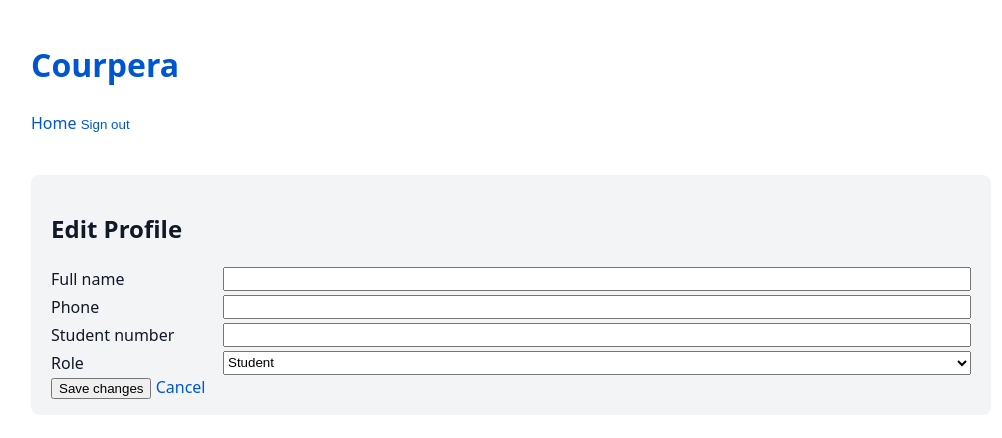
After one commit to blob451/Courpera, a Django app: page /accounts/profile/ in a window 1280 px wide. The commit adds this page. Shown: the top 438 px of the page, without its empty margins (129-1131 px from the left). Run offline with Django 5.2, Linux system fonts and the light colour scheme; the visitor is signed in with stand-in values (Sample User, id 1).

Commit message:
4.01.Accounts-Auth: profiles, registration, role homes, logout fixes
- Add accounts app and auth redirects (LOGIN/LOGOUT URLs)
- Wire /accounts/ routes in project URLs
- Create UserProfile with Role (student/teacher); add initial migration
- Auto-create profile on user creation (signals via AppConfig.ready)
- Implement registration (role selection), login, logout, profile edit
- Add role-guarded home pages (student/teacher) + dispatcher at /accounts/home/
- Introduce role_required decorator for simple role checks
- Improve header nav: Sign in/Register when anonymous; Home/Sign out when signed in
- Use POST + CSRF for Sign out; also allow GET on /accounts/logout/ to avoid 405
- Add templates: registration/login, accounts/register, home_student, home_teacher, profile

```diff
--- a/accounts/apps.py
+++ b/accounts/apps.py
@@ -6,3 +6,8 @@ class AccountsConfig(AppConfig):
 
     default_auto_field = "django.db.models.BigAutoField"
     name = "accounts"
+
+    def ready(self) -> None:  # pragma: no cover (import-time hook)
+        # Import signal handlers to auto-create user profiles on user creation.
+        from . import signals  # noqa: F401
+        return super().ready()
--- /dev/null
+++ b/accounts/forms.py
@@ -0,0 +1,40 @@
+"""Forms for user registration and profile editing."""
+from __future__ import annotations
+
+from django import forms
+from django.contrib.auth.forms import UserCreationForm
+from django.contrib.auth.models import User
+
+from .models import UserProfile, Role
+
+
+class RegistrationForm(UserCreationForm):
+    """User registration form with a role selector.
+
+    The role field writes to the related `UserProfile` after the `User`
+    instance is created. This avoids having to override the auth user
+    model in early stages.
+    """
+
+    email = forms.EmailField(required=False)
+    role = forms.ChoiceField(choices=Role.choices, initial=Role.STUDENT)
+
+    class Meta:
+        model = User
+        fields = ("username", "email", "role", "password1", "password2")
+
+    def save(self, commit: bool = True) -> User:
+        user = super().save(commit)
+        # Update or create profile role selection
+        profile, _ = UserProfile.objects.get_or_create(user=user)
+        profile.role = self.cleaned_data.get("role") or Role.STUDENT
+        profile.save(update_fields=["role"])  # explicit for clarity
+        return user
+
+
+class ProfileForm(forms.ModelForm):
+    """Simple form to edit profile contact fields and role."""
+
+    class Meta:
+        model = UserProfile
+        fields = ("full_name", "phone", "student_number", "role")
--- /dev/null
+++ b/accounts/models.py
@@ -0,0 +1,46 @@
+"""Accounts models: user profile and roles.
+
+Defines a `UserProfile` associated one-to-one with Django's `User`,
+capturing the role (student/teacher) and optional contact fields. The
+profile is created automatically on user creation.
+"""
+from __future__ import annotations
+
+from django.conf import settings
+from django.contrib.auth.models import User
+from django.db import models
+
+
+class Role(models.TextChoices):
+    """Platform roles used for simple role-based guards.
+
+    Additional roles can be introduced later; this keeps the stage small
+    and focused on the minimum required by the brief.
+    """
+
+    STUDENT = "student", "Student"
+    TEACHER = "teacher", "Teacher"
+
+
+class UserProfile(models.Model):
+    """Profile linked to a Django auth user.
+
+    - `role`: soft authorisation gate for views and pages
+    - Contact fields are optional and can be extended later
+    """
+
+    user = models.OneToOneField(settings.AUTH_USER_MODEL, on_delete=models.CASCADE, related_name="profile")
+    role = models.CharField(max_length=16, choices=Role.choices, default=Role.STUDENT)
+
+    full_name = models.CharField(max_length=200, blank=True)
+    phone = models.CharField(max_length=50, blank=True)
+    student_number = models.CharField(max_length=50, blank=True)
+
+    # Placeholder for avatars; an external avatar URL or hash can be stored later
+    avatar_url = models.URLField(blank=True)
+
+    created_at = models.DateTimeField(auto_now_add=True)
+    updated_at = models.DateTimeField(auto_now=True)
+
+    def __str__(self) -> str:  # pragma: no cover (string repr convenience)
+        return f"Profile<{self.user.username}:{self.role}>"
--- /dev/null
+++ b/accounts/signals.py
@@ -0,0 +1,18 @@
+"""Signals for automatic profile management.
+
+On user creation, create a default `UserProfile` with the student role.
+This keeps registration straightforward while still supporting a role
+selection UI that updates the profile after creation.
+"""
+from django.contrib.auth.models import User
+from django.db.models.signals import post_save
+from django.dispatch import receiver
+
+from .models import UserProfile, Role
+
+
+@receiver(post_save, sender=User)
+def create_user_profile(sender, instance: User, created: bool, **kwargs):  # noqa: D401
+    """Create a profile for new users (default role: student)."""
+    if created:
+        UserProfile.objects.create(user=instance, role=Role.STUDENT)
--- /dev/null
+++ b/accounts/urls.py
@@ -0,0 +1,23 @@
+from django.urls import path
+
+from .views import (
+    CourperaLoginView,
+    CourperaLogoutView,
+    register,
+    home,
+    home_teacher,
+    home_student,
+    profile_edit,
+)
+
+app_name = "accounts"
+
+urlpatterns = [
+    path("login/", CourperaLoginView.as_view(), name="login"),
+    path("logout/", CourperaLogoutView.as_view(), name="logout"),
+    path("register/", register, name="register"),
+    path("home/", home, name="home"),
+    path("home/teacher/", home_teacher, name="home-teacher"),
+    path("home/student/", home_student, name="home-student"),
+    path("profile/", profile_edit, name="profile"),
+]
--- /dev/null
+++ b/accounts/views.py
@@ -0,0 +1,81 @@
+"""Accounts views: registration, profile edit, and role home pages."""
+from __future__ import annotations
+
+from django.contrib import messages
+from django.contrib.auth import login
+from django.contrib.auth.decorators import login_required
+from django.contrib.auth.views import LoginView, LogoutView
+from django.http import HttpRequest, HttpResponse
+from django.shortcuts import redirect, render
+from django.urls import reverse
+
+from .decorators import role_required
+from .forms import RegistrationForm, ProfileForm
+from .models import Role
+
+
+class CourperaLoginView(LoginView):
+    template_name = "registration/login.html"
+
+
+class CourperaLogoutView(LogoutView):
+    next_page = "/"
+    # Allow GET to support direct navigation to the logout URL without 405.
+    http_method_names = ["get", "post", "head", "options"]
+    # Convenience: accept GET as well to avoid 405 when users follow a link.
+    # In stricter deployments, prefer POST-only logout.
+    def get(self, request, *args, **kwargs):  # pragma: no cover
+        return self.post(request, *args, **kwargs)
+
+
+def register(request: HttpRequest) -> HttpResponse:
+    """Register a new user and pick an initial role.
+
+    On success, the user is logged in and redirected to the role-aware
+    home view which then routes to student/teacher pages.
+    """
+    if request.method == "POST":
+        form = RegistrationForm(request.POST)
+        if form.is_valid():
+            user = form.save()
+            login(request, user)
+            messages.success(request, "Welcome to Courpera!")
+            return redirect("accounts:home")
+    else:
+        form = RegistrationForm()
+    return render(request, "accounts/register.html", {"form": form})
+
+
+@login_required
+def home(request: HttpRequest) -> HttpResponse:
+    """Dispatch to a role-specific home page."""
+    role = getattr(getattr(request.user, "profile", None), "role", None)
+    if role == Role.TEACHER:
+        return redirect("accounts:home-teacher")
+    return redirect("accounts:home-student")
+
+
+@login_required
+@role_required(Role.TEACHER)
+def home_teacher(request: HttpRequest) -> HttpResponse:
+    return render(request, "accounts/home_teacher.html")
+
+
+@login_required
+@role_required(Role.STUDENT)
+def home_student(request: HttpRequest) -> HttpResponse:
+    return render(request, "accounts/home_student.html")
+
+
+@login_required
+def profile_edit(request: HttpRequest) -> HttpResponse:
+    profile = request.user.profile
+    if request.method == "POST":
+        form = ProfileForm(request.POST, instance=profile)
+        if form.is_valid():
+            form.save()
+            messages.success(request, "Profile updated.")
+            return redirect("accounts:home")
+    else:
+        form = ProfileForm(instance=profile)
+    return render(request, "accounts/profile.html", {"form": form})
--- a/config/settings/base.py
+++ b/config/settings/base.py
@@ -30,6 +30,7 @@ INSTALLED_APPS = [
     "django_filters",
     "drf_spectacular",
     # Local apps
+    "accounts",
     "ui",
     "api",
 ]
@@ -134,3 +135,8 @@ else:
     CHANNEL_LAYERS = {
         "default": {"BACKEND": "channels.layers.InMemoryChannelLayer"}
     }
+
+# Authentication redirects (used by Django auth views)
+LOGIN_URL = "/accounts/login/"
+LOGIN_REDIRECT_URL = "/accounts/home/"
+LOGOUT_REDIRECT_URL = "/"
--- a/config/urls.py
+++ b/config/urls.py
@@ -9,6 +9,7 @@ from django.urls import include, path
 
 urlpatterns = [
     path("admin/", admin.site.urls),
+    path("accounts/", include("accounts.urls")),
     path("", include("ui.urls")),  # public index
     # API schema and docs
     path("", include("api.urls")),
--- /dev/null
+++ b/templates/accounts/profile.html
@@ -0,0 +1,23 @@
+{% extends "base.html" %}
+{% block title %}Edit Profile — {{ block.super }}{% endblock %}
+{% block content %}
+  <section class="panel">
+    <h2>Edit Profile</h2>
+    <form method="post" action="">
+      {% csrf_token %}
+      {{ form.non_field_errors }}
+      <div class="kv">
+        <label for="id_full_name">Full name</label>
+        {{ form.full_name }}
+        <label for="id_phone">Phone</label>
+        {{ form.phone }}
+        <label for="id_student_number">Student number</label>
+        {{ form.student_number }}
+        <label for="id_role">Role</label>
+        {{ form.role }}
+      </div>
+      <button type="submit">Save changes</button>
+      <a href="/accounts/home/">Cancel</a>
+    </form>
+  </section>
+{% endblock %}
--- a/templates/base.html
+++ b/templates/base.html
@@ -25,7 +25,19 @@
     <a class="sr-only" href="#main">Skip to content</a>
     <header role="banner">
       <h1><a href="/">Courpera</a></h1>
-      </header>
+      <nav aria-label="Primary">
+        {% if request.user.is_authenticated %}
+          <a href="/accounts/home/">Home</a>
+          <form method="post" action="/accounts/logout/" style="display:inline">
+            {% csrf_token %}
+            <button type="submit" style="background:none;border:0;color:var(--accent);cursor:pointer;padding:0">Sign out</button>
+          </form>
+        {% else %}
+          <a href="/accounts/login/">Sign in</a>
+          <a href="/accounts/register/">Register</a>
+        {% endif %}
+      </nav>
+    </header>
     <main id="main" role="main">
       {% block content %}{% endblock %}
     </main>
```
Also changed, not shown: accounts/decorators.py (added, +30 -0 lines), templates/accounts/home_student.html (added, +12 -0 lines), templates/accounts/home_teacher.html (added, +13 -0 lines), templates/accounts/register.html (added, +25 -0 lines), templates/registration/login.html (added, +19 -0 lines), accounts/migrations/0001_initial.py (added), accounts/migrations/__init__.py (added).
